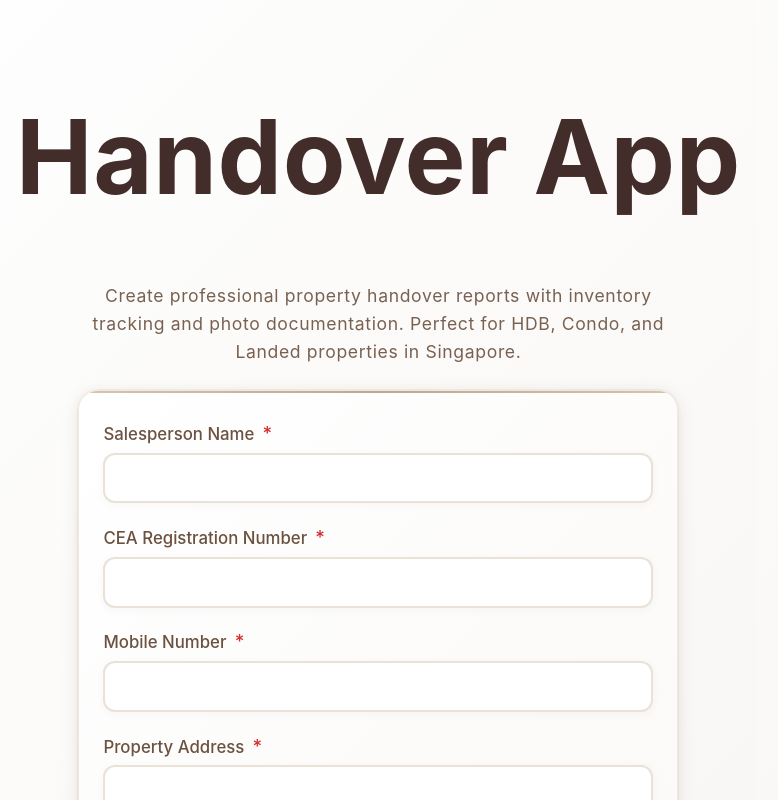
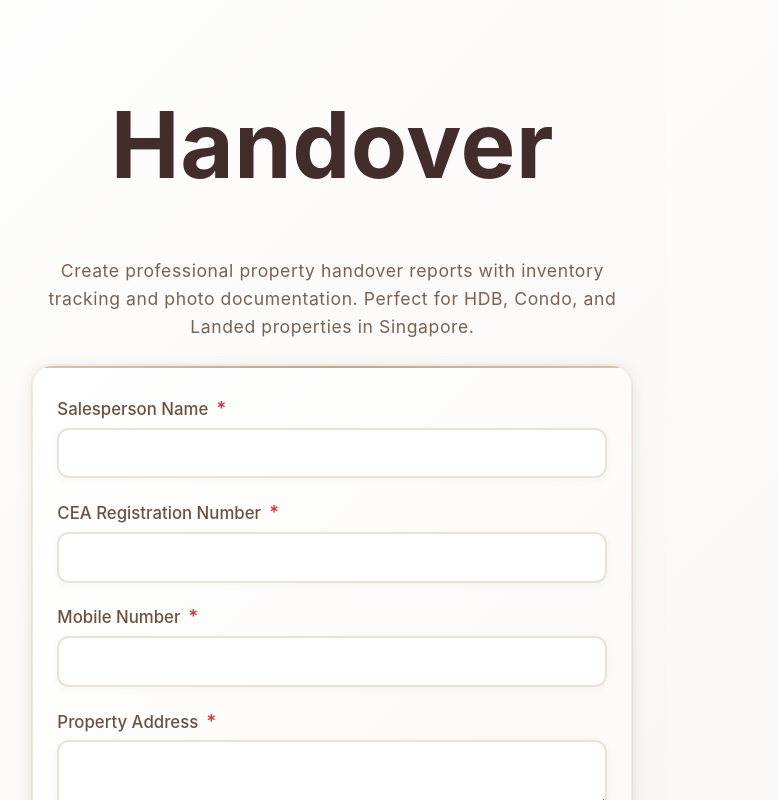
Before and after one commit to Yt9991/handover-app, a React (Vite) app: page / in a window 1280 px wide. Shown: the top 800 px of the page, without its empty margins (0-778 px from the left). Built offline with nearby package versions, Linux system fonts and the light colour scheme.

Commit message:
Reduce header text size and fix footer spelling

```diff
--- a/src/App.css
+++ b/src/App.css
@@ -28,7 +28,7 @@ body, #root, .handover-app-root {
   text-align: center;
   padding: 2rem 1rem 1.5rem 1rem;
   color: #422d2a;
-  font-size: 2rem;
+  font-size: 1.8rem;
   font-weight: 700;
   letter-spacing: 0.02em;
   position: relative;
--- a/src/App.jsx
+++ b/src/App.jsx
@@ -304,7 +304,7 @@ function App() {
     <div className="handover-app-root">
       {/* Header */}
       <header className="handover-header">
-        <h1>Handover App</h1>
+        <h1>Handover</h1>
         <p className="handover-intro">
           Create professional property handover reports with inventory tracking and photo documentation.
           Perfect for HDB, Condo, and Landed properties in Singapore.
```
